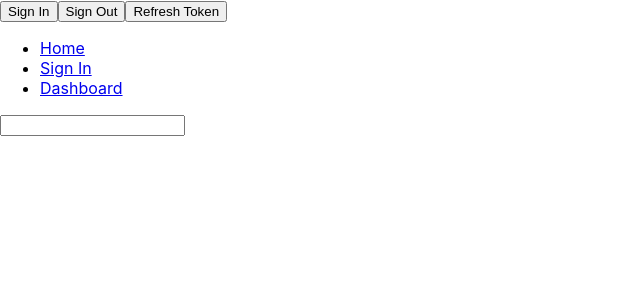
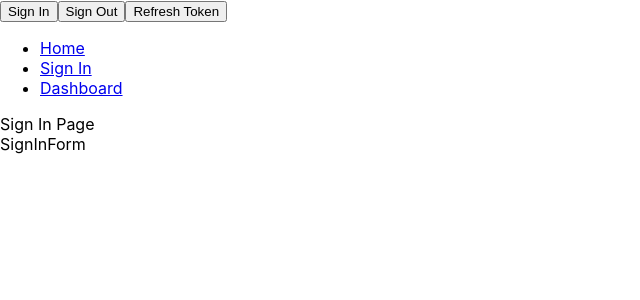
Before and after one commit to boaborn/react-templates, a React (Create React App) app: page /signin in a window 1280 px wide. Shown: the top 300 px of the page, without its empty margins (0-640 px from the left). Built offline with nearby package versions, Linux system fonts and the light colour scheme.

Commit message:
Add sign In form templates

```diff
--- a/src/components/forms/SignInForm.js
+++ b/src/components/forms/SignInForm.js
@@ -1,2 +1,8 @@
 import React from 'react'
 import { Formik, Form, Field, ErrorMessage } from 'formik'
+
+const SignInForm = () => {
+  return <div>SignInForm</div>
+}
+
+export default SignInForm
--- a/src/containers/SignIn.js
+++ b/src/containers/SignIn.js
@@ -1,9 +1,11 @@
 import React from 'react'
+import SignInForm from '../components/forms/SignInForm'
 const SignIn = () => {
 
   return (
     <div>
-      <input type="text"/>
+      Sign In Page
+      <SignInForm/>
     </div>
   )
 }
```
